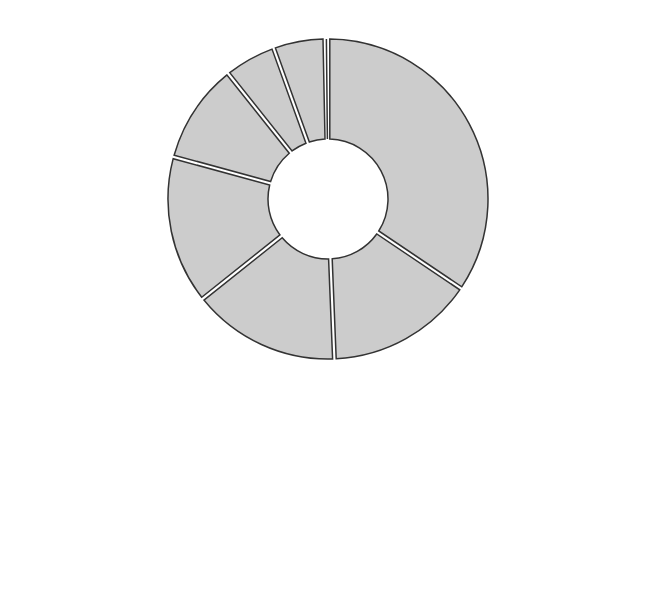
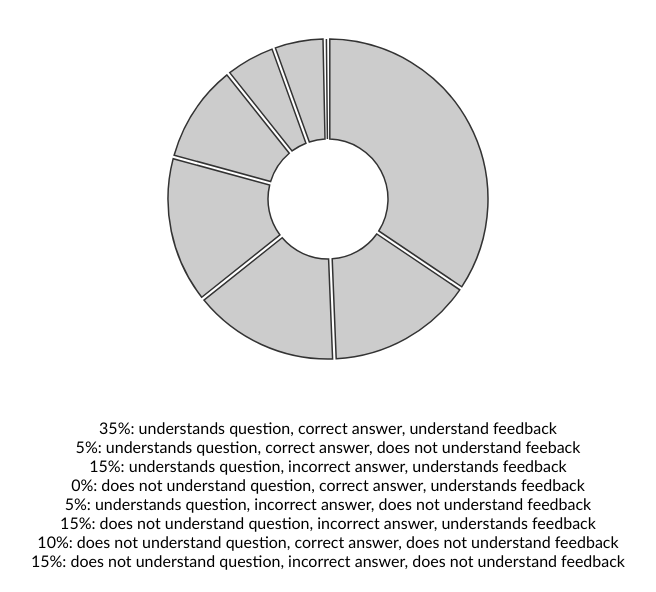
Before and after one commit to endlessTea/OnlineAssessmentSystem, a PHP site: page /visualisation/sample1 in a window 1280 px wide. Shown: the part 208-800 px from the top of the page, without its empty margins (312-968 px from the left). Run offline with PHP 8.4, Linux system fonts and the light colour scheme; some libraries are stand-ins or nearby versions.

Commit message:
initial vis

```diff
--- a/application/libs/Functions.php
+++ b/application/libs/Functions.php
@@ -26,11 +26,14 @@ class Functions {
 		switch($controller) {
 
 			case 'Visualisation':
-				require APP . 'view/_templates/header_vis.php';
-				require APP . 'view/' . strtolower($controller) . '/' .
-					strtolower($view) . '.php';
-				require APP . 'view/_templates/footer_vis.php';
-			break;
+
+				if ($view == 'sample1') {
+					require APP . 'view/_templates/header_vis_sample1.php';
+					require APP . 'view/' . strtolower($controller) . '/' .
+						strtolower($view) . '.php';
+					require APP . 'view/_templates/footer_vis_sample1.php';
+					break;
+				}
 
 			default:
 				require APP . 'view/_templates/header.php';
--- a/application/view/visualisation/sample1.php
+++ b/application/view/visualisation/sample1.php
@@ -7,4 +7,15 @@
 
 	<div id="sample1"></div>
 
+	<p>
+		35%: understands question, correct answer, understand feedback<br />
+		5%: understands question, correct answer, does not understand feeback<br />
+		15%: understands question, incorrect answer, understands feedback<br />
+		0%: does not understand question, correct answer, understands feedback<br />
+		5%: understands question, incorrect answer, does not understand feedback<br />
+		15%: does not understand question, incorrect answer, understands feedback<br />
+		10%: does not understand question, correct answer, does not understand feedback<br />
+		15%: does not understand question, incorrect answer, does not understand feedback<br />
+	</p>
+
 </main>
--- a/public/js/VisualisationHandler.js
+++ b/public/js/VisualisationHandler.js
@@ -1,6 +1,4 @@
 // http://bl.ocks.org/mbostock/32bd93b1cc0fbccc9bf9
-
-var data = [1, 1, 2, 3, 5, 8, 13, 21, 34, 55, 61, 70, 71, 72];
 
 var width = 400,
     height = 400;
@@ -75,7 +73,7 @@ d3.csv(baseURL + 'public/csv/vis_sample_1.csv', function(error, rows) {
       .data(pie(newData))
     .enter().append("path")
       .each(function(d) {
-        console.log((d.data / 20 * 100) + '%');   // do something with this...
+        console.log((d.data / 20 * 100) + '%');   //
         d.outerRadius = outerRadius - 20;
       })
       .attr("d", arc)
```
Also changed, not shown: application/view/_templates/footer_vis_sample1.php (renamed from application/view/_templates/footer_vis.php), application/view/_templates/header_vis_sample1.php (renamed from application/view/_templates/header_vis.php), application/view/compose/index.php (added), application/view/test/index.php (added).
